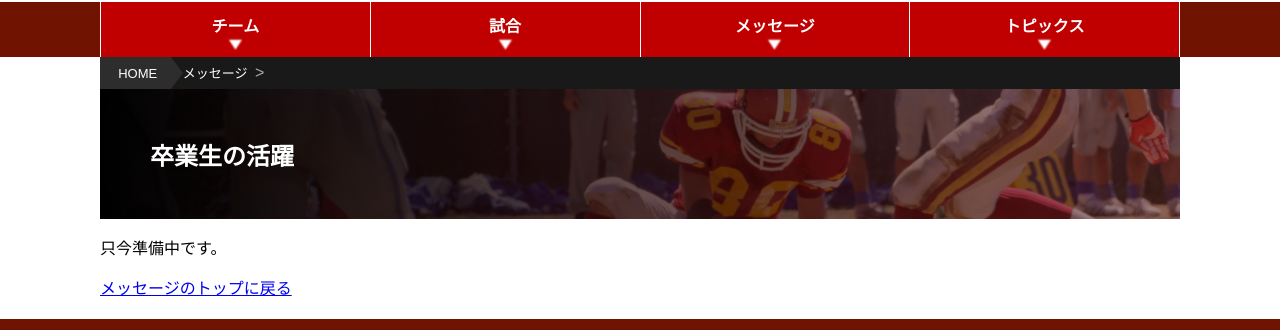
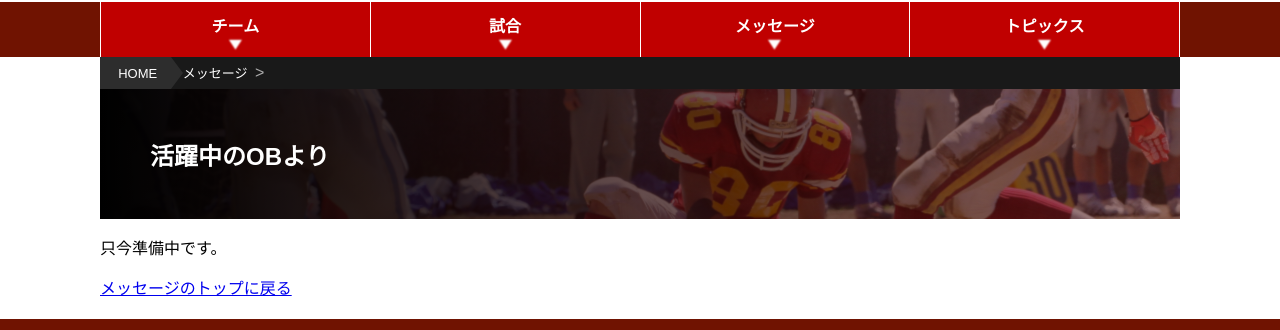
Before and after one commit to numa72/nishi-owls, a Jekyll site: the page built from message/obog.html, in a window 1280 px wide. Shown: the part 98-428 px from the top of the page. Built offline with Jekyll 4.4.1, drawn with Linux system fonts in a browser that asks for light colours; some web fonts are replaced.

Commit message:
tweak ob og message

```diff
--- a/_data/navigation.yml
+++ b/_data/navigation.yml
@@ -16,9 +16,9 @@
   subitems:
     - name: 監督・OB会長より
       link: /message/coach-ob.html
+    - name: 活躍中のOBより
+      link: /message/obog.html
     - name: FAQ
       link: /message/faq.html
-    - name: 卒業生の活躍
-      link: /message/obog.html
 - name: トピックス
   link: /topics/
--- a/message/coach-ob.html
+++ b/message/coach-ob.html
@@ -2,7 +2,7 @@
 title: メッセージ
 ---
 
-{% include breadcrumb.html list="/recruiting/, 部員募集" %}
+{% include breadcrumb.html list="/message/, メッセージ" %}
 
 <h1 id="bg2">監督・OB会長より</h1>
 
--- a/message/obog.html
+++ b/message/obog.html
@@ -1,10 +1,10 @@
 ---
-title: 卒業生の活躍
+title: 活躍中のOBより
 ---
 
 {% include breadcrumb.html list="/message/, メッセージ" %}
 
-<h1 id="bg2">卒業生の活躍</h1>
+<h1 id="bg2">活躍中のOBより</h1>
 
 <p>
     只今準備中です。
```
Also changed, not shown: message/index.html (+6 -6 lines).
